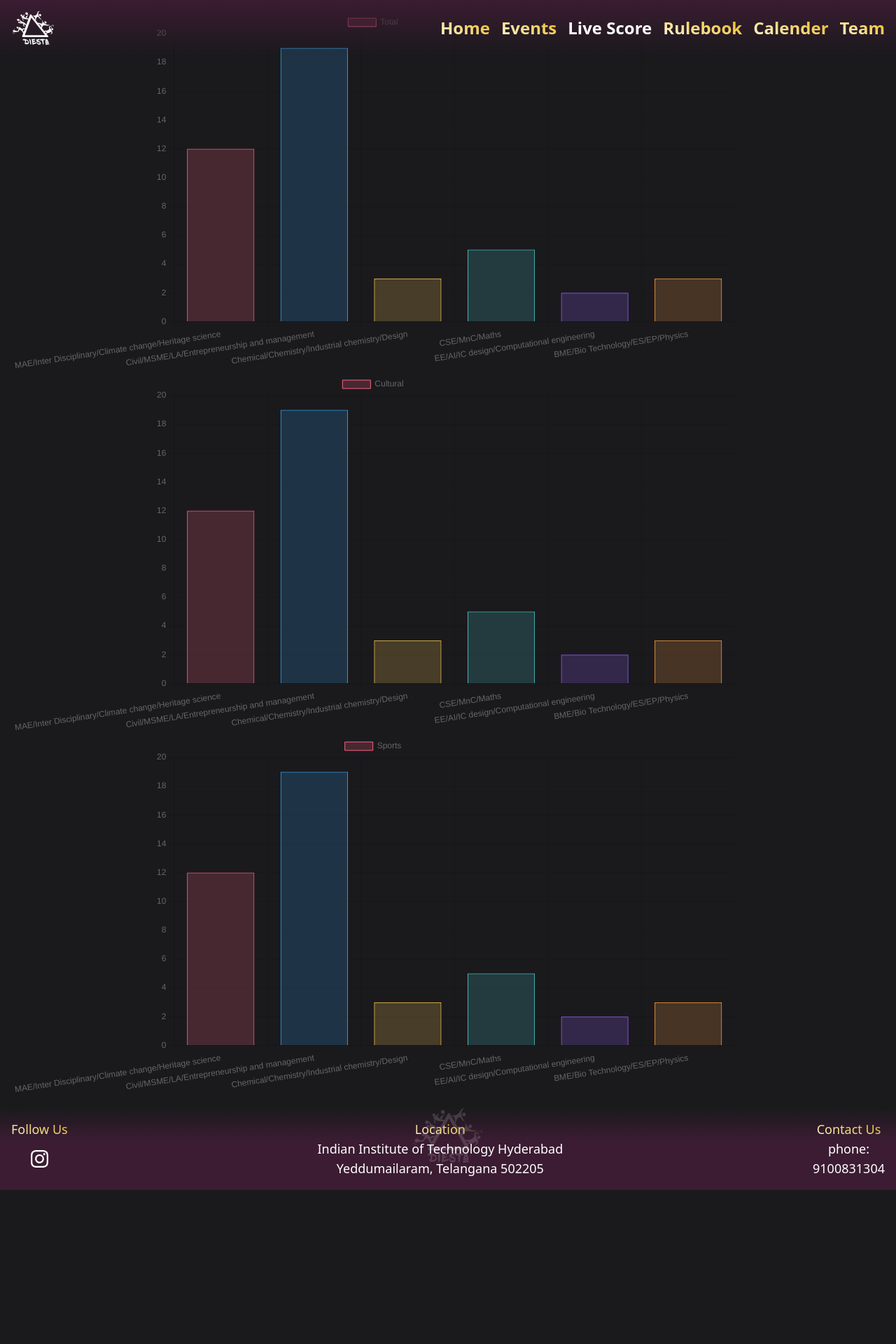
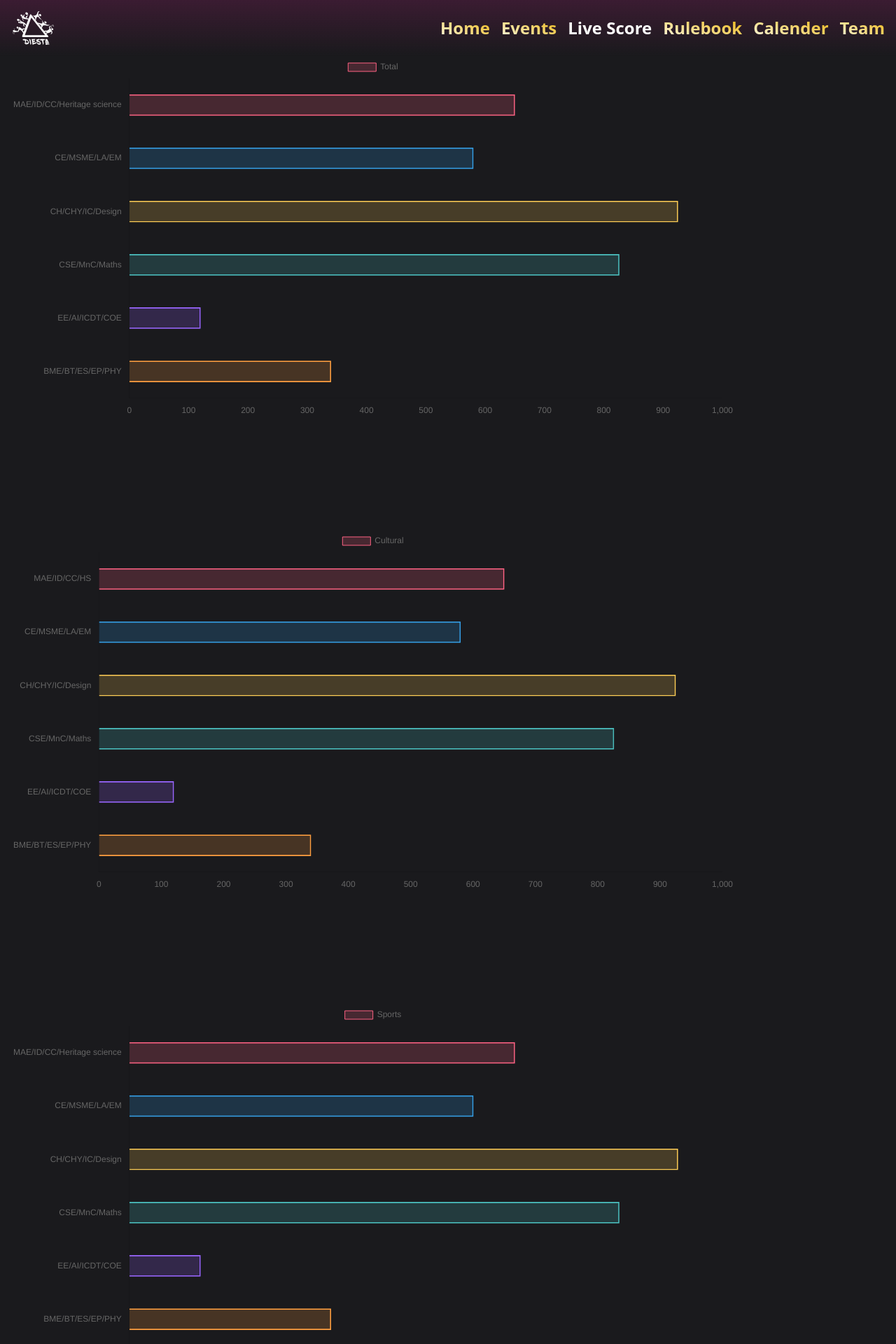
Before and after one commit to krishnateja2314/DiestaWebpage, a Next.js app: page /livescore in a window 1280 px wide. Shown: the top 1920 px of the page at 70% size. Before the commit the page ends 1700 px from the top, so only its background shows below. Built offline with nearby package versions, Linux system fonts and the light colour scheme.

Commit message:
updated live score page

```diff
--- a/src/app/livescore/page.tsx
+++ b/src/app/livescore/page.tsx
@@ -1,25 +1,38 @@
 "use client";
 import React from "react";
 import dynamic from "next/dynamic";
+import { useWindowSize } from "react-use";
 import "chart.js/auto";
 
 const page = () => {
+  const size = useWindowSize();
   const Bar = dynamic(() => import("react-chartjs-2").then((mod) => mod.Bar), {
     ssr: false,
   });
   const Total = {
     labels: [
-      "MAE/Inter Disciplinary/Climate change/Heritage science",
-      "Civil/MSME/LA/Entrepreneurship and management",
-      "Chemical/Chemistry/Industrial chemistry/Design",
+      `MAE/ID/CC/Heritage science`,
+      "CE/MSME/LA/EM",
+      "CH/CHY/IC/Design",
       "CSE/MnC/Maths",
-      "EE/AI/IC design/Computational engineering",
-      "BME/Bio Technology/ES/EP/Physics",
+      "EE/AI/ICDT/COE",
+      "BME/BT/ES/EP/PHY",
     ],
     datasets: [
       {
         label: "Total",
-        data: [12, 19, 3, 5, 2, 3],
+        barThickness: `${size.width < 700 ? "15" : "30"}`,
+        minBarThickness: 2,
+        base: 0,
+        data: [650, 580, 925, 826, 120, 340],
+        hoverBackgroundColor: [
+          "rgba(255, 99, 132, 0.4)",
+          "rgba(54, 162, 235, 0.4)",
+          "rgba(255, 206, 86, 0.4)",
+          "rgba(75, 192, 192, 0.4)",
+          "rgba(153, 102, 255, 0.4)",
+          "rgba(255, 159, 64, 0.4)",
+        ],
         backgroundColor: [
           "rgba(255, 99, 132, 0.2)",
           "rgba(54, 162, 235, 0.2)",
@@ -42,17 +55,27 @@ const page = () => {
   };
   const Cultural = {
     labels: [
-      "MAE/Inter Disciplinary/Climate change/Heritage science",
-      "Civil/MSME/LA/Entrepreneurship and management",
-      "Chemical/Chemistry/Industrial chemistry/Design",
+      "MAE/ID/CC/HS",
+      "CE/MSME/LA/EM",
+      "CH/CHY/IC/Design",
       "CSE/MnC/Maths",
-      "EE/AI/IC design/Computational engineering",
-      "BME/Bio Technology/ES/EP/Physics",
+      "EE/AI/ICDT/COE",
+      "BME/BT/ES/EP/PHY",
     ],
     datasets: [
       {
         label: "Cultural",
-        data: [12, 19, 3, 5, 2, 3],
+        barThickness: `${size.width < 700 ? "15" : "30"}`,
+        base: 0,
+        data: [650, 580, 925, 826, 120, 340],
+        hoverBackgroundColor: [
+          "rgba(255, 99, 132, 0.4)",
+          "rgba(54, 162, 235, 0.4)",
+          "rgba(255, 206, 86, 0.4)",
+          "rgba(75, 192, 192, 0.4)",
+          "rgba(153, 102, 255, 0.4)",
+          "rgba(255, 159, 64, 0.4)",
+        ],
         backgroundColor: [
           "rgba(255, 99, 132, 0.2)",
           "rgba(54, 162, 235, 0.2)",
@@ -75,17 +98,28 @@ const page = () => {
   };
   const Sports = {
     labels: [
-      "MAE/Inter Disciplinary/Climate change/Heritage science",
-      "Civil/MSME/LA/Entrepreneurship and management",
-      "Chemical/Chemistry/Industrial chemistry/Design",
+      "MAE/ID/CC/Heritage science",
+      "CE/MSME/LA/EM",
+      "CH/CHY/IC/Design",
       "CSE/MnC/Maths",
-      "EE/AI/IC design/Computational engineering",
-      "BME/Bio Technology/ES/EP/Physics",
+      "EE/AI/ICDT/COE",
+      "BME/BT/ES/EP/PHY",
     ],
     datasets: [
       {
+        base: 0,
+        hoverBackgroundColor: [
+          "rgba(255, 99, 132, 0.4)",
+          "rgba(54, 162, 235, 0.4)",
+          "rgba(255, 206, 86, 0.4)",
+          "rgba(75, 192, 192, 0.4)",
+          "rgba(153, 102, 255, 0.4)",
+          "rgba(255, 159, 64, 0.4)",
+        ],
         label: "Sports",
-        data: [12, 19, 3, 5, 2, 3],
+        font: 5,
+        barThickness: `${size.width < 700 ? "15" : "30"}`,
+        data: [650, 580, 925, 826, 120, 340],
         backgroundColor: [
           "rgba(255, 99, 132, 0.2)",
           "rgba(54, 162, 235, 0.2)",
@@ -108,10 +142,38 @@ const page = () => {
   };
   return (
     <div>
-      <div className="p-4 text-wrap w-5/6">
-        <Bar data={Total} />
-        <Bar data={Cultural} />
-        <Bar data={Sports} />
+      <div className=" flex flex-col pt-20 gap-y-40 p-4 text-wrap w-5/6">
+        <Bar
+          className="text-wrap"
+          data={Total}
+          options={{
+            indexAxis: "y",
+            scales: {
+              x: { grid: { display: false } },
+              y: { grid: { display: false } },
+            },
+          }}
+        />
+        <Bar
+          data={Cultural}
+          options={{
+            indexAxis: "y",
+            scales: {
+              x: { grid: { display: false } },
+              y: { grid: { display: false } },
+            },
+          }}
+        />
+        <Bar
+          data={Sports}
+          options={{
+            indexAxis: "y",
+            scales: {
+              x: { grid: { display: false } },
+              y: { grid: { display: false } },
+            },
+          }}
+        />
       </div>
     </div>
   );
```
